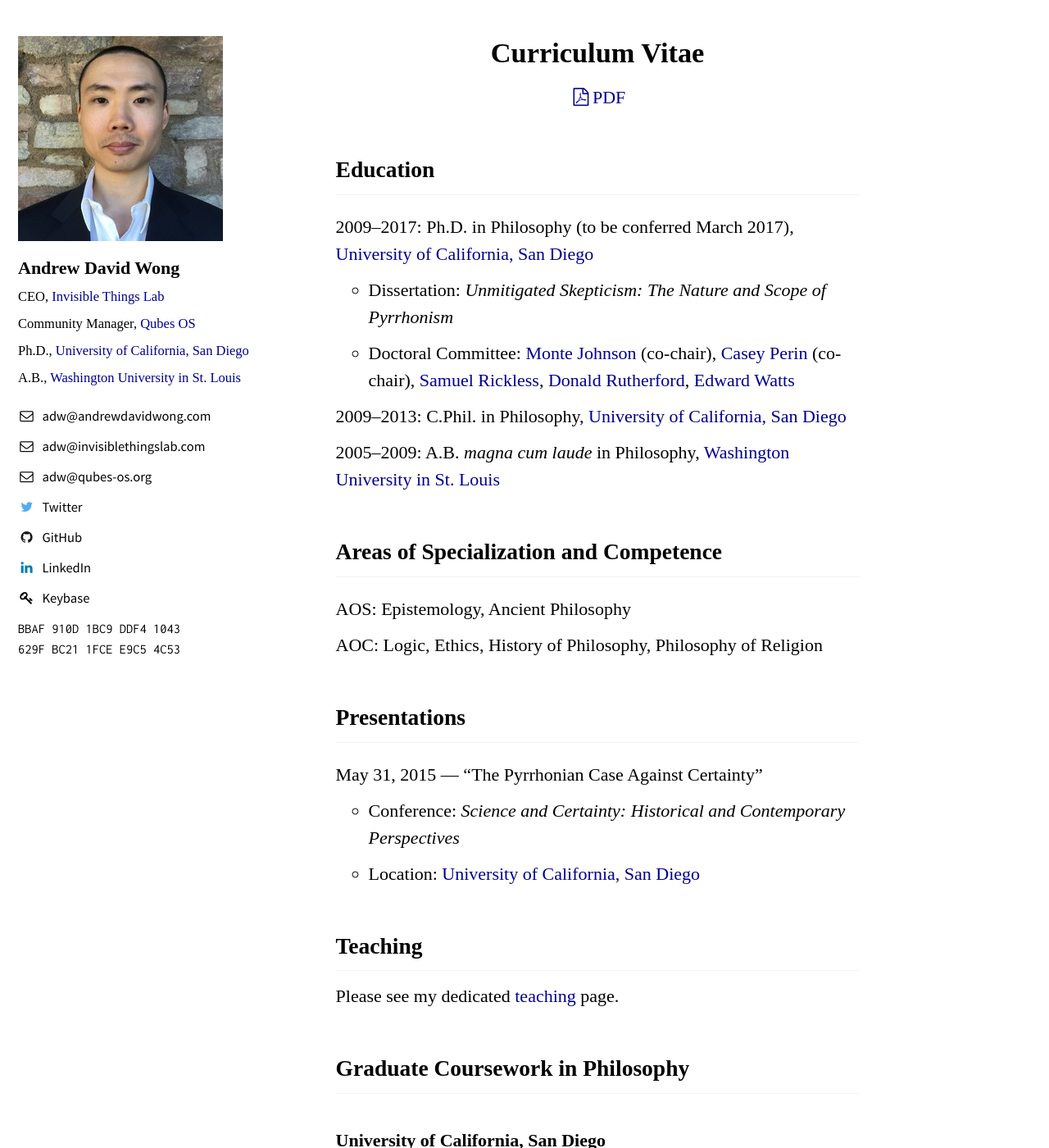
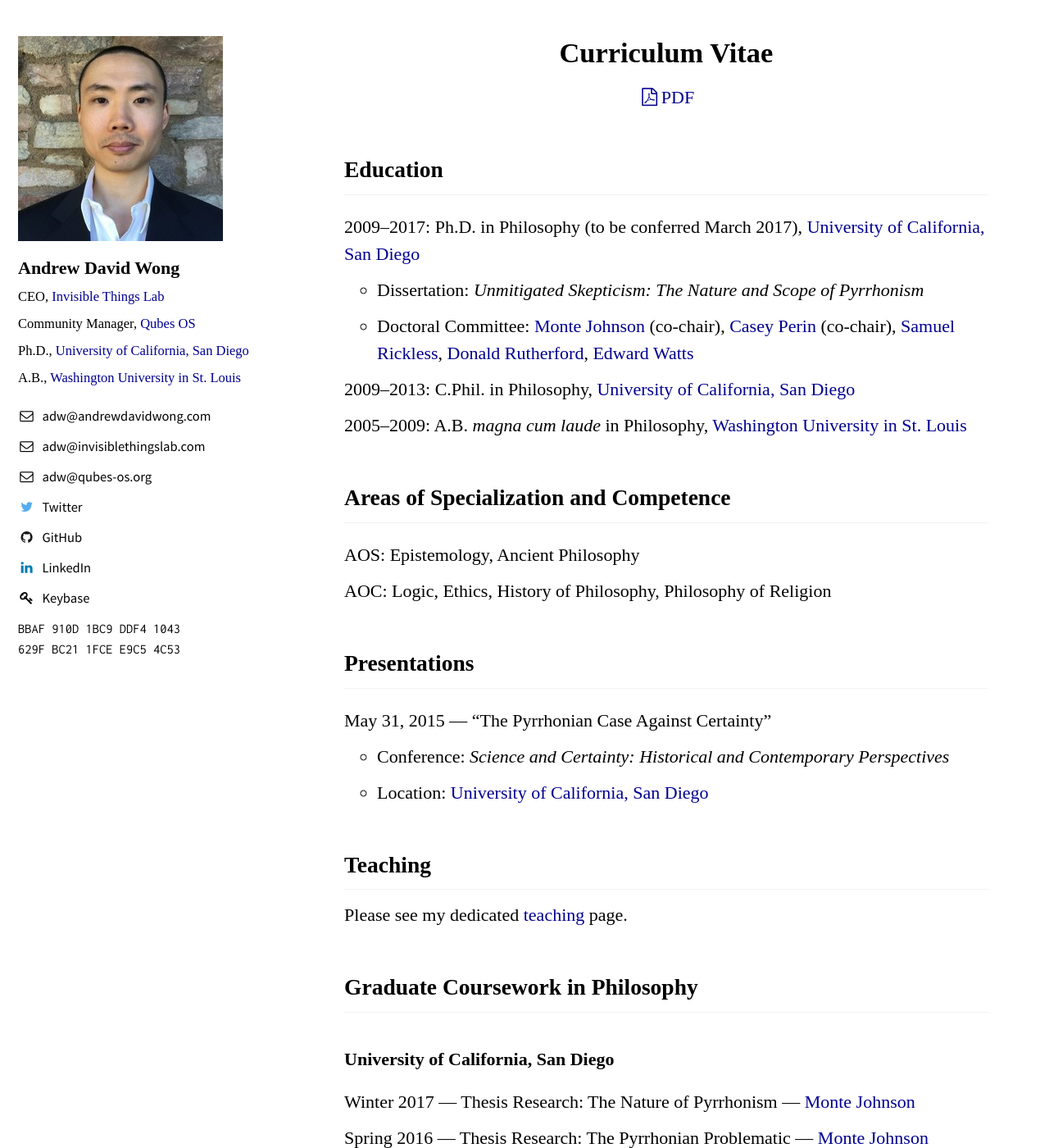
Before and after one commit to andrewdavidwong/web, a Jekyll site: the page built from _pages/cv.html, in a window 1280 px wide and 1400 px high. Shown: the whole window at 82% size. Built offline with Jekyll 4.4.1, drawn with Linux system fonts in a browser that asks for light colours.

Commit message:
Make more room for sidebar; remove right gutter

```diff
--- a/_sass/_page.scss
+++ b/_sass/_page.scss
@@ -20,9 +20,9 @@
 
 .page {
   @include breakpoint($large) {
-    @include span(8.8 of 12 last);
+    @include span(8.7 of 12 last);
     @include prefix(0.5 of 12);
-    @include suffix(2 of 12);
+    @include suffix(0.5 of 12);
   }
 
   .page__inner-wrap {
```
